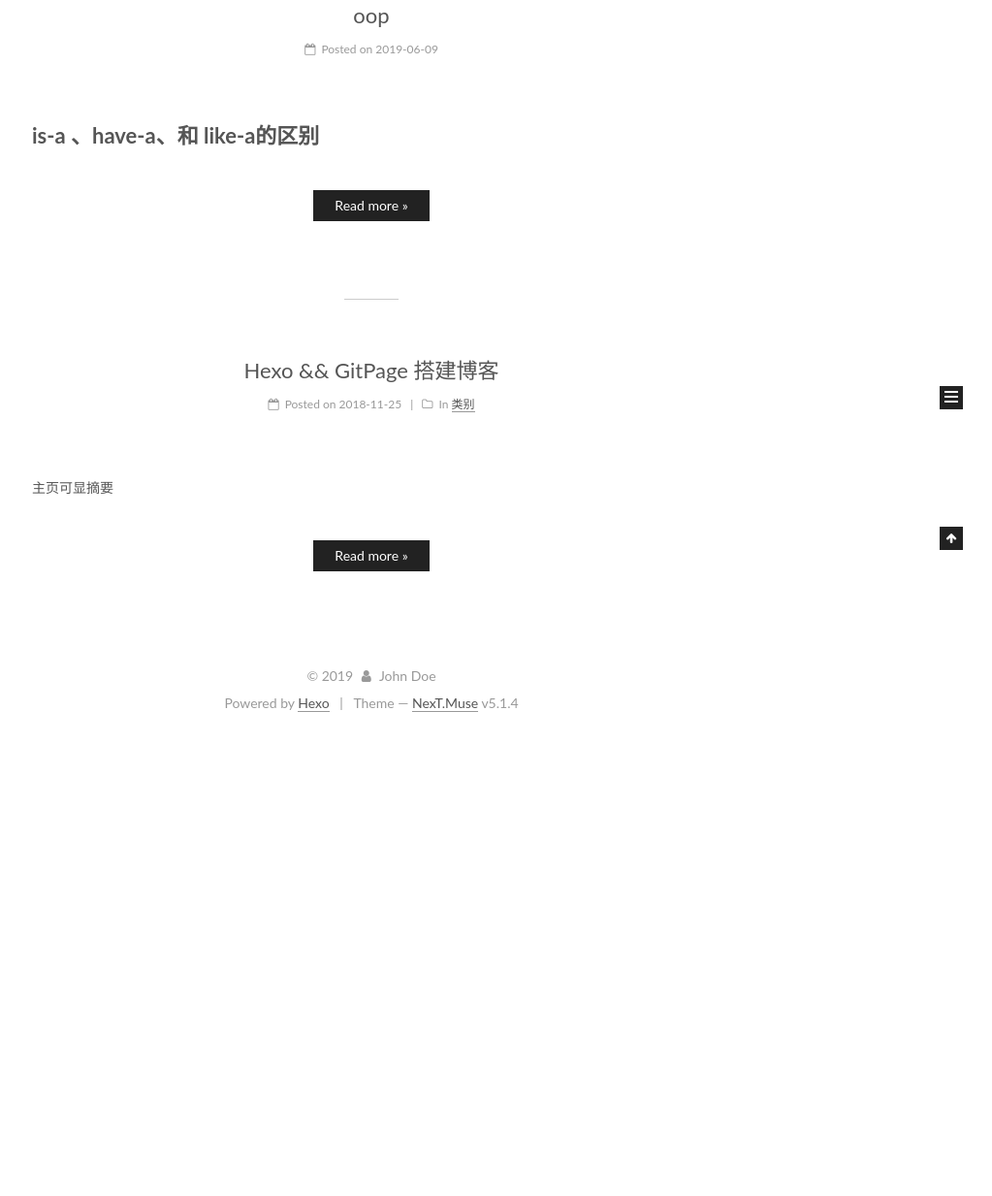
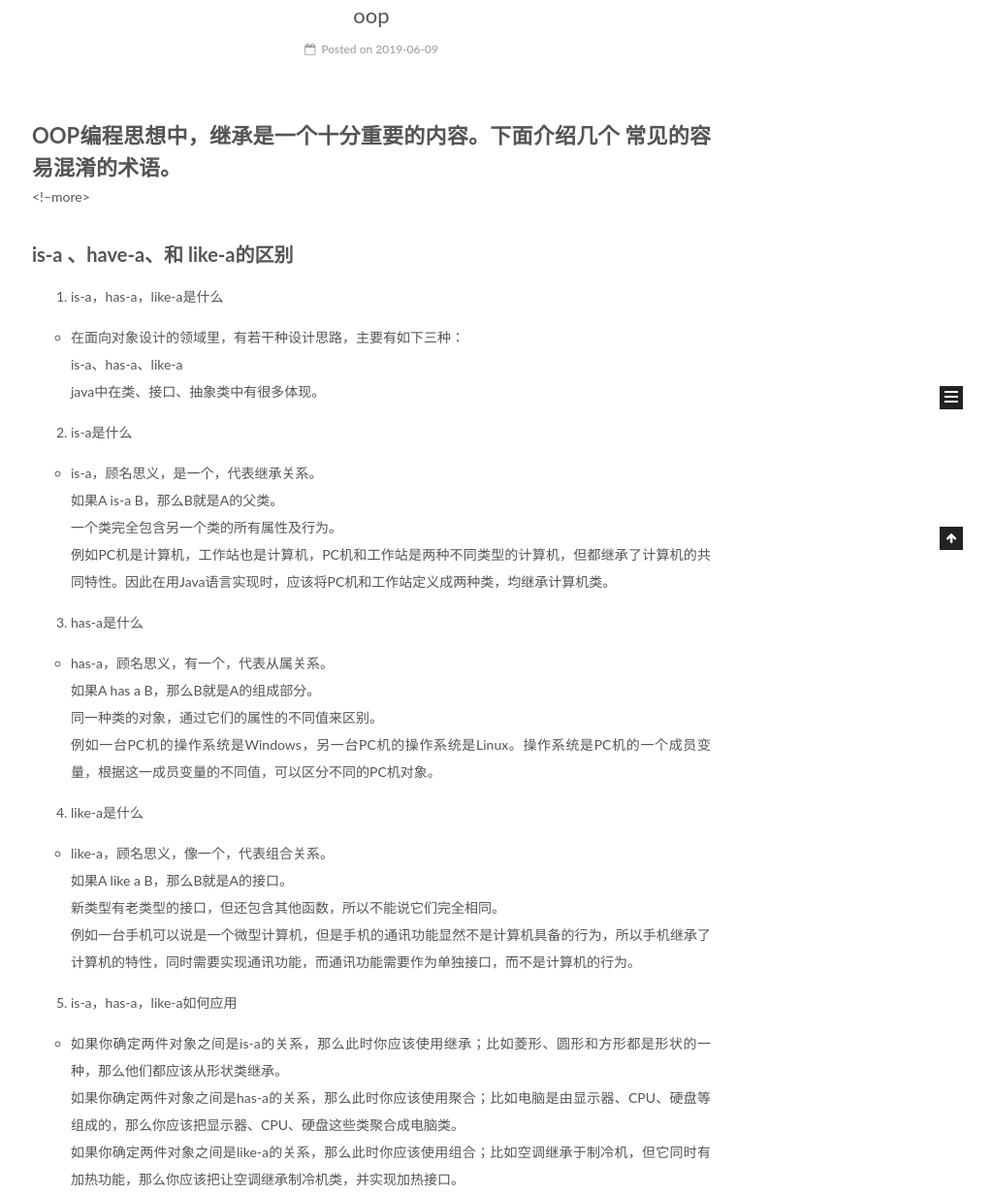
Before and after one commit to hyy2000/hyy2000.github.io, a plain HTML site: page index.html in a window 1280 px wide. Shown: the part 333-1566 px from the top of the page at 97% size, without its empty margins (257-1280 px from the left). Before the commit the page ends 1092 px from the top, so only its background shows below. Drawn offline with Linux system fonts and the light colour scheme.

Commit message:
Site updated: 2019-06-10 12:13:07

```diff
--- a/baidusitemap.xml
+++ b/baidusitemap.xml
@@ -2,7 +2,7 @@
 <urlset xmlns="http://www.sitemaps.org/schemas/sitemap/0.9">
   <url>
     <loc>http://yoursite.com/2019/06/09/oop/</loc>
-    <lastmod>2019-06-09T13:21:03.154Z</lastmod>
+    <lastmod>2019-06-10T04:12:52.104Z</lastmod>
   </url>  <url>
     <loc>http://yoursite.com/2018/11/25/hexo%E6%95%99%E7%A8%8B/</loc>
     <lastmod>2018-11-25T04:03:15.229Z</lastmod>
--- a/css/main.css
+++ b/css/main.css
@@ -1822,7 +1822,7 @@ pre .javascript .function {
   width: 4px;
   height: 4px;
   border-radius: 50%;
-  background: #c859a3;
+  background: #a3f508;
 }
 .links-of-blogroll {
   font-size: 13px;
--- a/index.html
+++ b/index.html
@@ -301,14 +301,40 @@
 
 
 
-          <h1 id="is-a-、have-a、和-like-a的区别"><a href="#is-a-、have-a、和-like-a的区别" class="headerlink" title="is-a 、have-a、和 like-a的区别"></a>is-a 、have-a、和 like-a的区别</h1>
-          <!--noindex-->
-          <div class="post-button text-center">
-            <a class="btn" href="/2019/06/09/oop/#more" rel="contents">
-              Read more &raquo;
-            </a>
-          </div>
-          <!--/noindex-->
+
+            <h1 id="OOP编程思想中，继承是一个十分重要的内容。下面介绍几个-常见的容易混淆的术语。"><a href="#OOP编程思想中，继承是一个十分重要的内容。下面介绍几个-常见的容易混淆的术语。" class="headerlink" title="OOP编程思想中，继承是一个十分重要的内容。下面介绍几个 常见的容易混淆的术语。"></a>OOP编程思想中，继承是一个十分重要的内容。下面介绍几个 常见的容易混淆的术语。</h1><p>&lt;!–more&gt;</p>
+<h2 id="is-a-、have-a、和-like-a的区别"><a href="#is-a-、have-a、和-like-a的区别" class="headerlink" title="is-a 、have-a、和 like-a的区别"></a>is-a 、have-a、和 like-a的区别</h2><ol>
+<li>is-a，has-a，like-a是什么 </li>
+</ol>
+<ul>
+<li>在面向对象设计的领域里，有若干种设计思路，主要有如下三种：<br>is-a、has-a、like-a<br>java中在类、接口、抽象类中有很多体现。 </li>
+</ul>
+<ol start="2">
+<li>is-a是什么</li>
+</ol>
+<ul>
+<li>is-a，顾名思义，是一个，代表继承关系。<br>如果A is-a B，那么B就是A的父类。<br>一个类完全包含另一个类的所有属性及行为。<br>例如PC机是计算机，工作站也是计算机，PC机和工作站是两种不同类型的计算机，但都继承了计算机的共同特性。因此在用Java语言实现时，应该将PC机和工作站定义成两种类，均继承计算机类。 </li>
+</ul>
+<ol start="3">
+<li>has-a是什么</li>
+</ol>
+<ul>
+<li>has-a，顾名思义，有一个，代表从属关系。<br>如果A has a B，那么B就是A的组成部分。<br>同一种类的对象，通过它们的属性的不同值来区别。<br>例如一台PC机的操作系统是Windows，另一台PC机的操作系统是Linux。操作系统是PC机的一个成员变量，根据这一成员变量的不同值，可以区分不同的PC机对象。</li>
+</ul>
+<ol start="4">
+<li>like-a是什么</li>
+</ol>
+<ul>
+<li>like-a，顾名思义，像一个，代表组合关系。<br>如果A like a B，那么B就是A的接口。<br>新类型有老类型的接口，但还包含其他函数，所以不能说它们完全相同。<br>例如一台手机可以说是一个微型计算机，但是手机的通讯功能显然不是计算机具备的行为，所以手机继承了计算机的特性，同时需要实现通讯功能，而通讯功能需要作为单独接口，而不是计算机的行为。</li>
+</ul>
+<ol start="5">
+<li>is-a，has-a，like-a如何应用</li>
+</ol>
+<ul>
+<li>如果你确定两件对象之间是is-a的关系，那么此时你应该使用继承；比如菱形、圆形和方形都是形状的一种，那么他们都应该从形状类继承。<br>如果你确定两件对象之间是has-a的关系，那么此时你应该使用聚合；比如电脑是由显示器、CPU、硬盘等组成的，那么你应该把显示器、CPU、硬盘这些类聚合成电脑类。<br>如果你确定两件对象之间是like-a的关系，那么此时你应该使用组合；比如空调继承于制冷机，但它同时有加热功能，那么你应该把让空调继承制冷机类，并实现加热接口。</li>
+</ul>
+
+
 
 
     </div>
--- a/sitemap.xml
+++ b/sitemap.xml
@@ -4,7 +4,7 @@
   <url>
     <loc>http://yoursite.com/2019/06/09/oop/</loc>
 
-    <lastmod>2019-06-09T13:21:03.154Z</lastmod>
+    <lastmod>2019-06-10T04:12:52.104Z</lastmod>
 
   </url>
 
```
Also changed, not shown: 2019/06/09/oop/index.html (+7 -7 lines), atom.xml (+7 -4 lines), content.json (+1 -1 lines).
